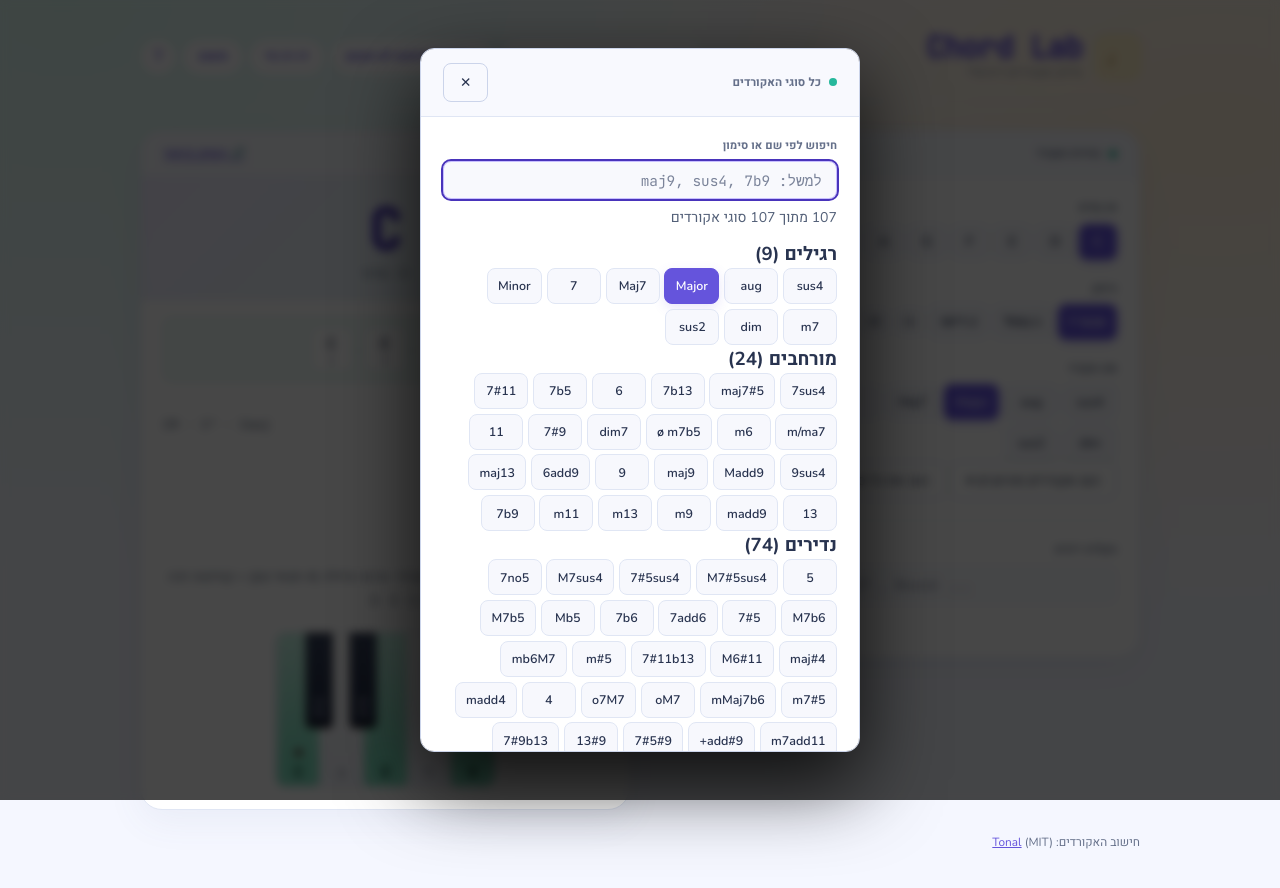
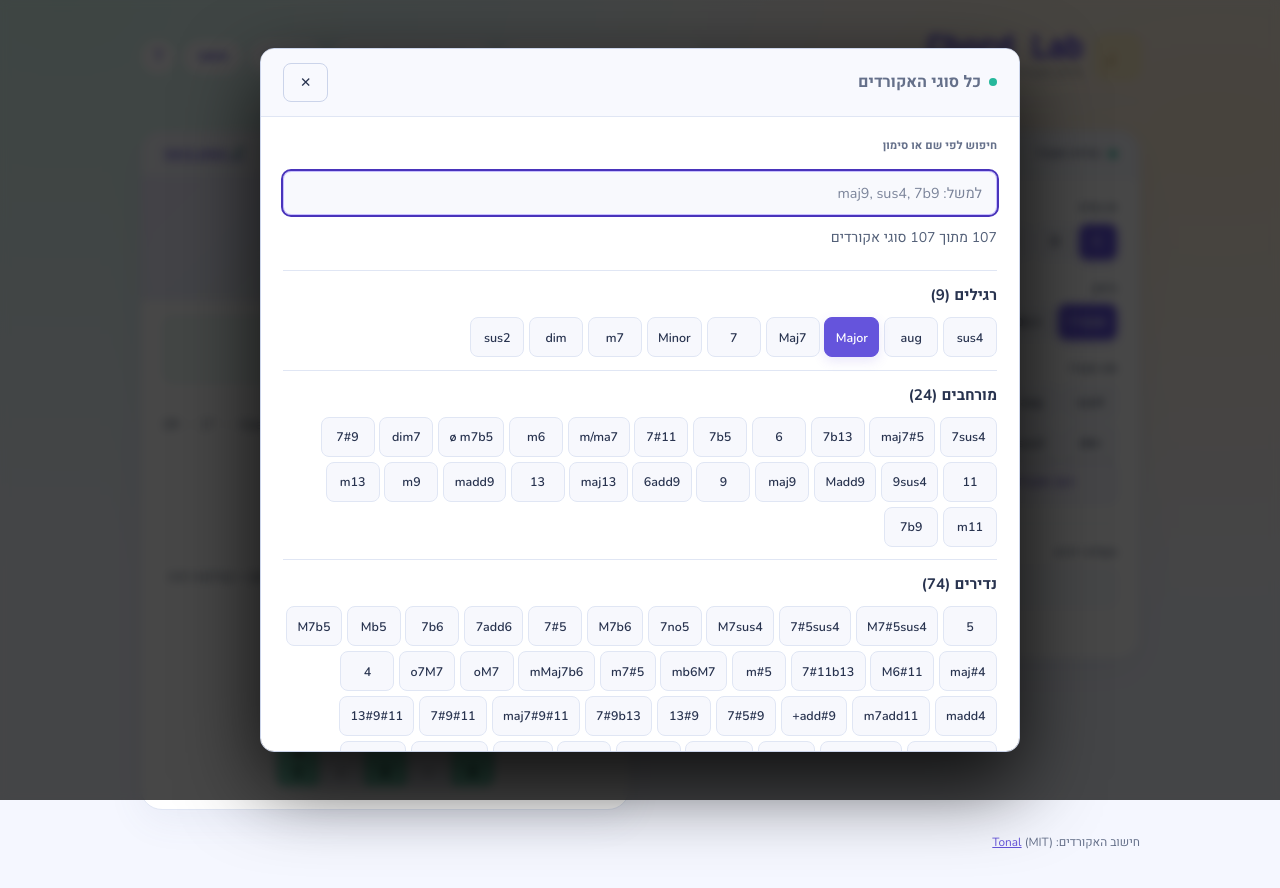
Before and after one commit to openmusictools/chord-lab, a website: page index.html in a window 1280 px wide. Both pictures are taken after a click on the button "הצג את כל סוגי האקורדים". Drawn offline with Linux system fonts and the light colour scheme.

Commit message:
Style expandable chord tiers and complete catalog modal

```diff
--- a/css/styles.css
+++ b/css/styles.css
@@ -156,3 +156,19 @@ body{background-image:radial-gradient(ellipse at 5% 0,#dcf8f0,transparent 45%),r
 .piano-track .pk{transition:opacity .16s ease}
 .piano-labels-fading .pk.hl{opacity:.35}
 @media(prefers-reduced-motion:reduce){.piano-track .pk{transition:none}}
+
+/* Progressive chord-type discovery */
+.type-actions{display:flex;flex-wrap:wrap;gap:.5rem}
+.type-actions .ghost-btn{flex:1 1 160px;min-height:42px;color:var(--gold-hi);background:#f8f7ff;border-color:var(--border-hi)}
+.type-actions .ghost-btn:hover{background:#eeebff}
+#extended-types{border-top:1px solid var(--border);padding-top:.8rem}
+.type-note{font-size:.78rem;color:var(--muted);line-height:1.6}
+#types-dialog{width:min(92vw,760px);max-height:88dvh}
+#types-dialog .card-hdr{position:sticky;top:0;z-index:1;justify-content:space-between}
+#types-dialog .card-hdr h2{font-size:1rem}
+#types-dialog .dlg-body{display:flex;flex-direction:column;gap:.65rem}
+#types-dialog #types-search{font-family:var(--fb);min-height:44px;margin:0}
+.catalog-group{padding:.8rem 0;border-top:1px solid var(--border)}
+.catalog-group h3{font-size:.95rem;margin-bottom:.7rem;color:var(--cream)}
+.catalog-group .sel-btn{min-height:40px}
+@media(max-width:480px){#types-dialog{width:calc(100vw - 20px)}}
```
